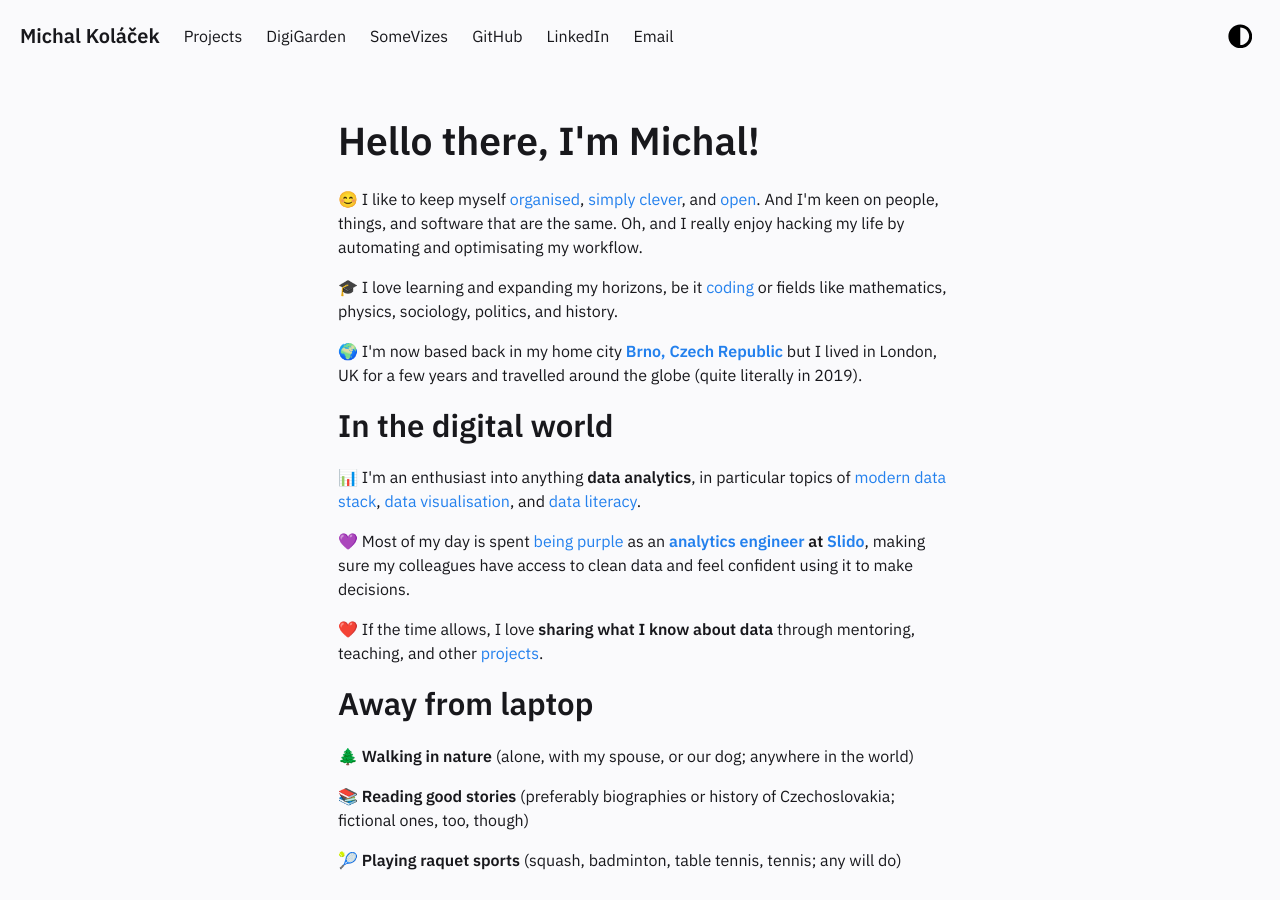
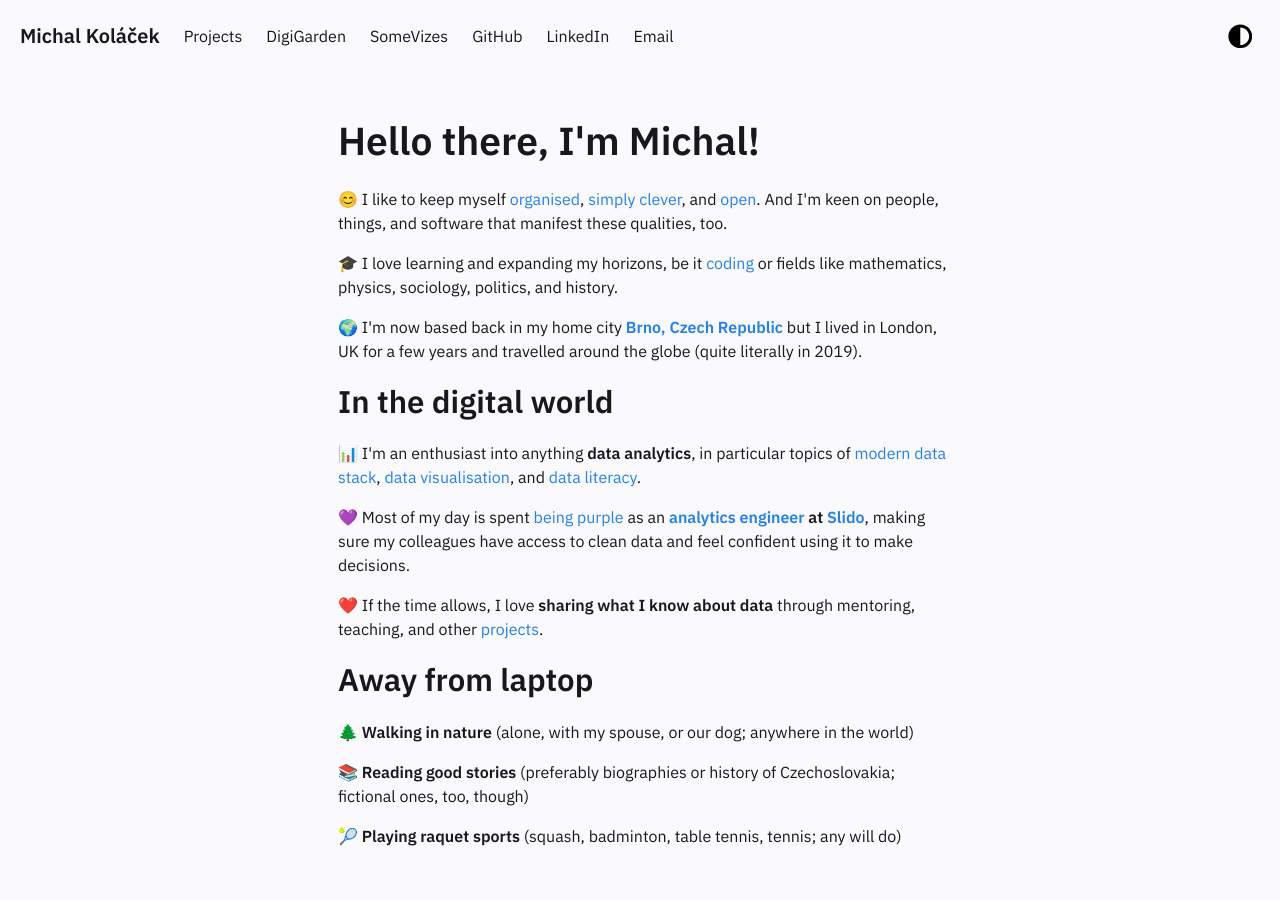
Before and after one commit to one-data-cookie/one-data-cookie.github.io, a Jekyll site: the page built from pages/index.md, in a window 1280 px wide. Built offline with Jekyll 4.4.1, drawn with Linux system fonts in a browser that asks for light colours; emoji names are drawn with the system emoji font.

Commit message:
rephrase the first paragraph in index.md

```diff
--- a/pages/index.md
+++ b/pages/index.md
@@ -8,7 +8,7 @@
 ---
 
 # Hello there, I'm Michal!
-:blush: I like to keep myself [organised](https://onedatacookie-digigarden.netlify.app/), [simply clever](https://www.skoda-auto.com/world/simply-clever), and [open](https://dictionary.cambridge.org/dictionary/english/open-mindedness). And I'm keen on people, things, and software that are the same. Oh, and I really enjoy hacking my life by automating and optimisating my workflow.
+:blush: I like to keep myself [organised](https://onedatacookie-digigarden.netlify.app/), [simply clever](https://www.skoda-auto.com/world/simply-clever), and [open](https://dictionary.cambridge.org/dictionary/english/open-mindedness). And I'm keen on people, things, and software that manifest these qualities, too.
 
 :mortar_board: I love learning and expanding my horizons, be it [coding](https://github.com/one-data-cookie) or fields like mathematics, physics, sociology, politics, and history.
 
```
